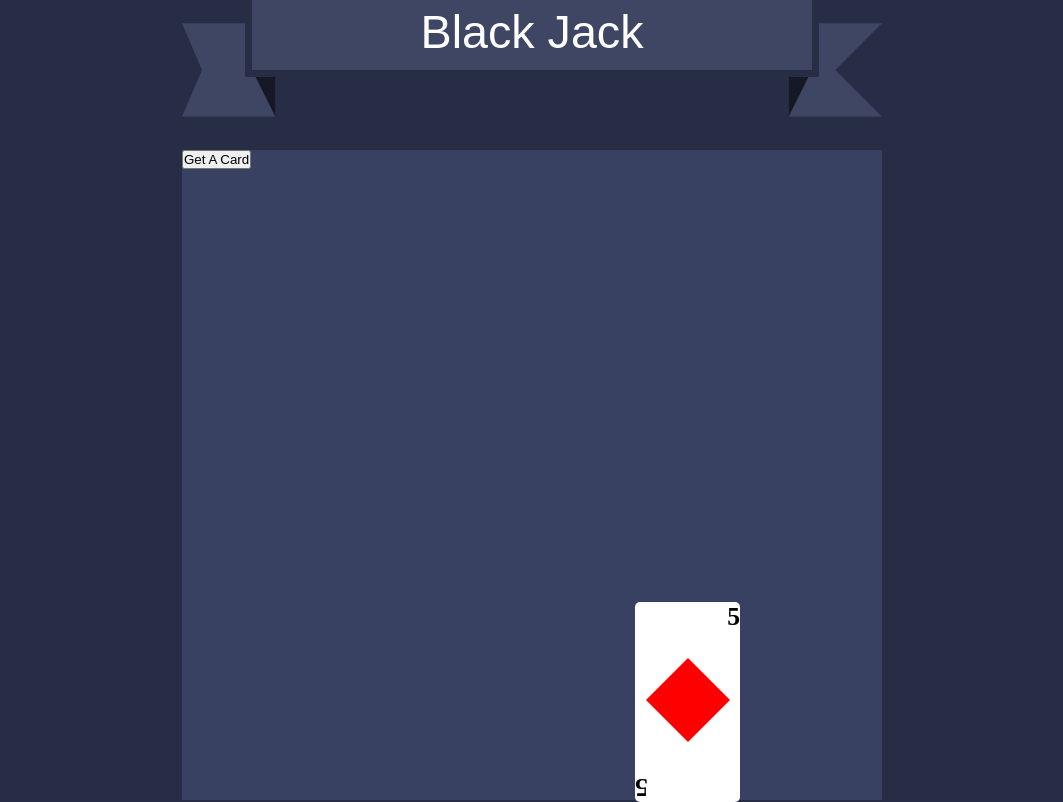
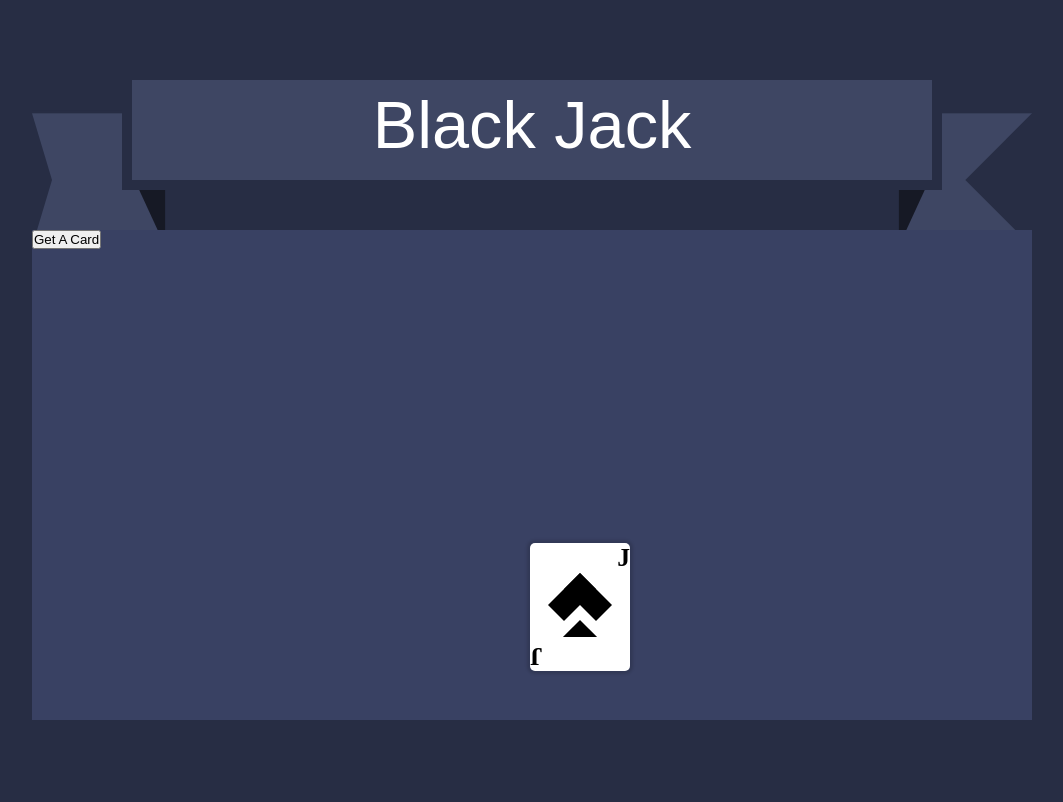
Before and after one commit to shellking41/BlackJack, a React (Vite) app: page / in a window 1280 px wide. Both pictures are taken after a click on the button "Get A Card". Shown: the whole page, without its empty margins (108-1171 px from the left). Built offline with nearby package versions, Linux system fonts and the light colour scheme.

Commit message:
More Fancy animations

```diff
--- a/src/App.jsx
+++ b/src/App.jsx
@@ -1,4 +1,4 @@
-import { useState } from "react";
+import { useEffect, useState } from "react";
 
 import "./App.css";
 
--- a/src/Components/ComponentStyles/Cards.module.css
+++ b/src/Components/ComponentStyles/Cards.module.css
@@ -1,37 +1,64 @@
+.cardWrapper {
+  position: relative;
+  width: 100%;
+  height: 100%;
+  pointer-events: none;
+}
+
 .cardContainer {
   position: absolute;
-  top: min(20vw, 150px);
-  right: 0;
+  top: 30%;
+  right: 5%;
 
   display: flex;
   justify-content: center;
   align-items: center;
 
-  width: clamp(15%, 100px, 20%);
-  height: min(35vw, 200px);
+  width: 10%;
+  height: min(30%, 20%);
 
   background-color: white;
 
   border-radius: 5px;
   margin: 2px;
 
-  animation-duration: 700ms;
-  animation-timing-function: ease-in-out;
+  animation-duration: 1000ms;
+  animation-timing-function: cubic-bezier(0.58, -0.83, 0, 1.02);
   animation-name: GetACard;
   animation-fill-mode: forwards;
+  z-index: var(--zIndex);
+
+  box-shadow: 0px 0px 3px 3px rgba(0, 0, 0, 0.137);
 }
 
 @keyframes GetACard {
   0% {
   }
+
   100% {
-    top: calc(100% - min(35vw, 200px));
-    right: var(--card-right);
+    top: calc(96% - min(34vw, 24%)); /*Menyire menjen le a Kártya*/
+    right: calc(var(--card-right) - 10%); /*Menyire menjen balra a kártya */
   }
 }
 
+@media (max-width: 650px) {
+  .cardContainer {
+    width: clamp(5%, 100px, 10%);
+    height: min(20vw, 20%);
+  }
+  .numberContainerTop h1 {
+    font-size: max(0.8rem, calc(0.8rem - 5vw));
+  }
+  .numberContainerBottom h1 {
+    font-size: max(0.8rem, calc(0.8rem - 5vw));
+  }
+}
 .symbolContainer {
   width: 80%;
+  height: 100%;
+  display: flex;
+  align-items: center;
+  justify-content: center;
 }
 
 .numberContainerTop {
--- a/src/Components/Hooks/useGetACard.jsx
+++ b/src/Components/Hooks/useGetACard.jsx
@@ -2,7 +2,7 @@ import { useRef } from "react";
 
 function useGetACard() {
   const GetACard = (setPlayerCards) => {
-    setPlayerCards((prevItems) => [...prevItems, { Symbol: "Diamond", Number: "5" }]);
+    setPlayerCards((prevItems) => [...prevItems, { Symbol: "Pikes", Number: "J" }]);
   };
 
   return { GetACard };
--- a/src/Components/UI/Cards/Card.jsx
+++ b/src/Components/UI/Cards/Card.jsx
@@ -3,21 +3,52 @@ import Clubs from "./Symbols/Clubs";
 import Diamond from "./Symbols/Diamond";
 import Hearth from "./Symbols/Hearth";
 import Pikes from "./Symbols/Pikes";
-import { useEffect, useRef } from "react";
+import { useEffect, useRef, useState } from "react";
 import { v4 as uuidv4 } from "uuid";
-function Card({ symbol, number, index }) {
+
+function Card({ symbol, number, index, PlayerCards }) {
   const CardRef = useRef(null);
+  const [RotationValue, setRotationValue] = useState();
 
   useEffect(() => {
     const Card = CardRef.current;
-    const rightValue = `calc(${20}% + ${index} * (clamp(15%, 100px, 20%) / 1.5))`;
+    const centerIndex = Math.floor((PlayerCards.length - 1) / 2);
 
-    // Set the custom property on the Card element
-    Card.style.setProperty("--card-right", rightValue);
-  }, []);
+    // Calculate rotation (fan effect)
+    // Adjust the multiplier (15) to control the spread of the fan
+    const rotation = (index - centerIndex) * 8;
+    setRotationValue(rotation);
+
+    // Calculate horizontal position
+    // Cards should be closer together when rotated
+    const spread = -3; // Adjust this value to control card spacing
+    const xOffset = index * spread;
+    const zIndex = map_range(index, 0, 99, 99, 0);
+
+    Card.style.setProperty("--zIndex", zIndex);
+    Card.style.setProperty("--card-right", `${50 + xOffset}%`);
+
+    // Calculate z-index for proper layering
+  }, [index, PlayerCards.length]);
+
+  function map_range(value, low1, high1, low2, high2) {
+    return low2 + ((high2 - low2) * (value - low1)) / (high1 - low1);
+  }
 
   return (
-    <div className={style.cardContainer} ref={CardRef}>
+    <div
+      className={`${style.cardContainer}`}
+      ref={CardRef}
+      style={{
+        transition: "transform 0.5s ease-in-out",
+        transform: `
+          translateX(${(index - PlayerCards.length + 1) * 40}%)
+          rotateZ(${RotationValue}deg)
+          translateY(${Math.abs(RotationValue) * 0.6}px)
+        `, //A   translateX pusholja el a kártyát
+        transformOrigin: "bottom center",
+      }}
+    >
       <div className={style.numberContainerTop}>
         <h1>{number}</h1>
       </div>
--- a/src/Components/UI/Cards/Symbols/Pikes.jsx
+++ b/src/Components/UI/Cards/Symbols/Pikes.jsx
@@ -123,7 +123,7 @@ function Pikes() {
   }, [handleResize]);
 
   return (
-    <div ref={containerRef} style={{ width: "100%", height: "auto" }}>
+    <div ref={containerRef} style={{ width: "80%", height: "auto" }}>
       <canvas ref={canvasRef}></canvas>
     </div>
   );
--- a/src/Games/BlackJack.jsx
+++ b/src/Games/BlackJack.jsx
@@ -1,10 +1,11 @@
-import { useState, useRef } from "react";
+import { useState, useRef, useEffect } from "react";
 import Header from "../Components/UI/Header/Header";
 
 import Card from "../Components/UI/Cards/Card";
 import style from "./BlackJack.module.css";
 import ActionButton from "../Components/ActionButton";
 import { v4 as uuidv4 } from "uuid";
+
 function BlackJack() {
   const [PlayerCards, setPlayerCards] = useState([]);
 
@@ -15,8 +16,8 @@ function BlackJack() {
 
         {PlayerCards.map((item, index) => {
           return (
-            <span key={index}>
-              <Card symbol={item.Symbol} number={item.Number} index={index} />
+            <span className={style.SpanCard} key={index}>
+              <Card symbol={item.Symbol} number={item.Number} index={index} PlayerCards={PlayerCards} />
             </span>
           );
         })}
--- a/src/Games/BlackJack.module.css
+++ b/src/Games/BlackJack.module.css
@@ -1,13 +1,16 @@
 .BlackJack {
-  width: clamp(30%, 700px, 80%);
+  width: clamp(50%, 1000px, 95%);
   min-width: 160px;
-  height: 800px;
-  margin: auto;
+  height: clamp(50%, 1100px, 80%);
+
   background-color: rgb(57, 65, 99);
   position: relative;
 }
-.Cards {
-  display: flex;
-  flex-direction: row;
-  height: min(35vw, 200px);
+
+@keyframes GoCenter {
+  0% {
+  }
+  100% {
+    transform: translateX(calc(var(--card-right) - 5%));
+  }
 }
--- a/src/index.css
+++ b/src/index.css
@@ -4,6 +4,9 @@
 }
 body {
   background-color: rgb(39, 45, 68);
+}
+:root{
+  --CardHeight :min(30vw, 20%):
 }
 #root {
   width: 100%;
@@ -14,3 +17,8 @@ body {
   flex-direction: column;
   background-color: rgb(39, 45, 68);
 }
+@media (max-height: 350px) {
+  #root {
+    min-height: 350px;
+  }
+}
```
